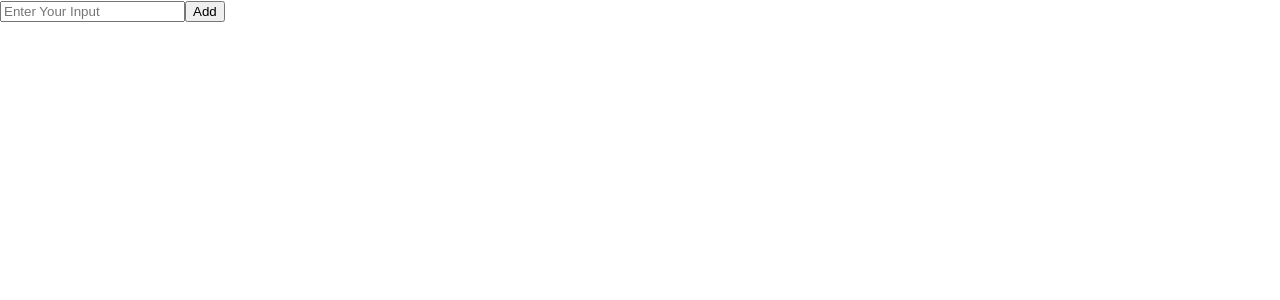
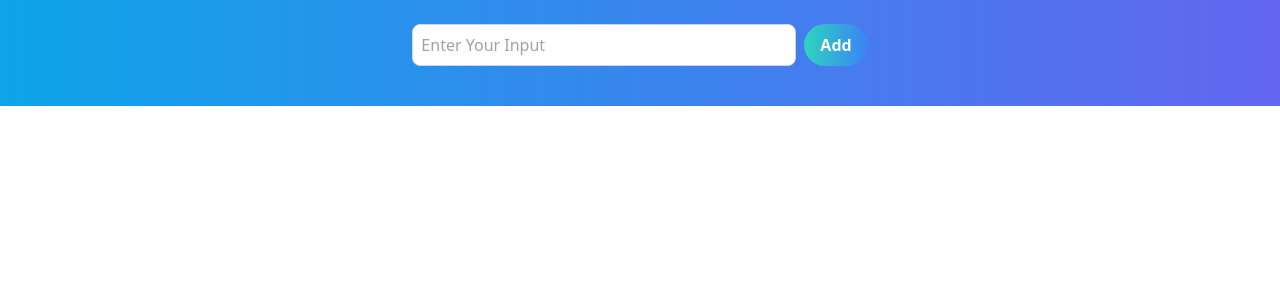
Before and after one commit to lucky-panchal/Coffee-Project-Team, a React (Create React App) app: page / in a window 1280 px wide. Shown: the top 300 px of the page. Built offline with nearby package versions, Linux system fonts and the light colour scheme.

Commit message:
Import file todo

```diff
--- a/src/index.css
+++ b/src/index.css
@@ -1,14 +1,3 @@
-body {
-  margin: 0;
-  font-family: -apple-system, BlinkMacSystemFont, 'Segoe UI', 'Roboto', 'Oxygen',
-    'Ubuntu', 'Cantarell', 'Fira Sans', 'Droid Sans', 'Helvetica Neue',
-    sans-serif;
-  -webkit-font-smoothing: antialiased;
-  -moz-osx-font-smoothing: grayscale;
-
-}
-
-code {
-  font-family: source-code-pro, Menlo, Monaco, Consolas, 'Courier New',
-    monospace;
-}
+@tailwind base;
+@tailwind components;
+@tailwind utilities;
--- /dev/null
+++ b/tailwind.config.js
@@ -0,0 +1,10 @@
+/** @type {import('tailwindcss').Config} */
+module.exports = {
+  content: [
+    "./src/**/*.{js,jsx,ts,tsx,html}",
+  ],
+  theme: {
+    extend: {},
+  },
+  plugins: [],
+}
```
